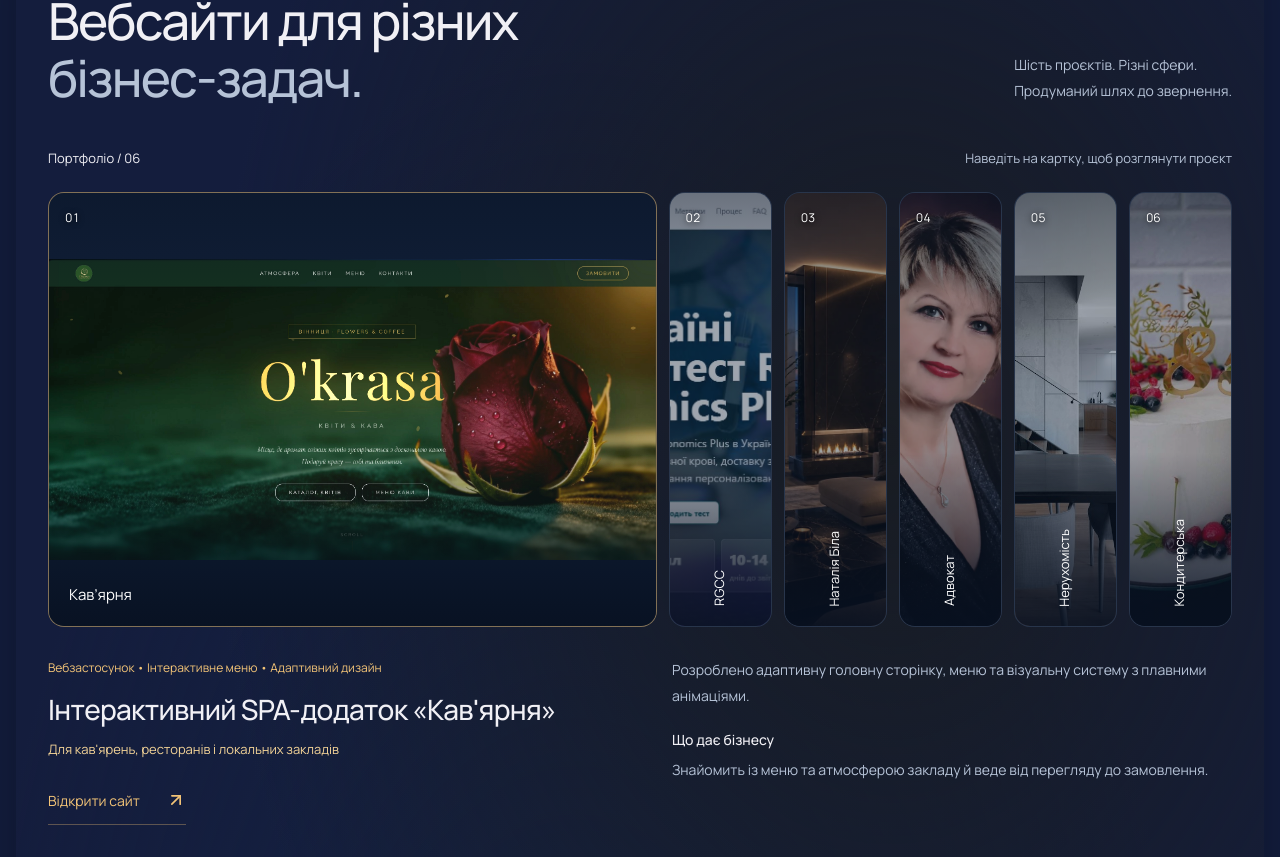
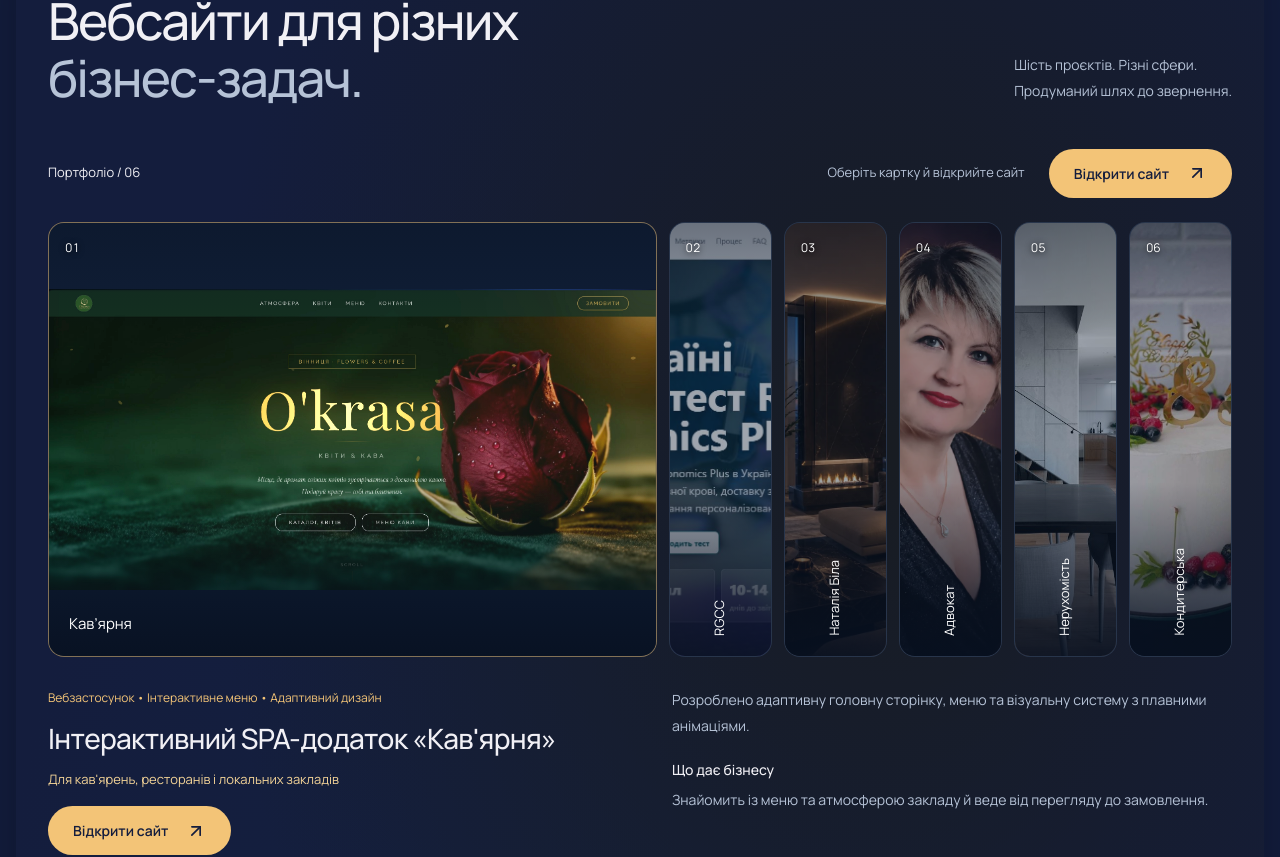
Before and after one commit to sobol07-design/portfolio, a React (Vite) app: page / in a window 1280 px wide. Shown: the part 914-1771 px from the top of the page. Built offline with nearby package versions, Linux system fonts and the light colour scheme.

Commit message:
Make portfolio project links prominent on desktop and mobile

```diff
--- a/src/components/ExpandedProjects.tsx
+++ b/src/components/ExpandedProjects.tsx
@@ -10,7 +10,18 @@ export function ExpandedProjects() {
     <div className="expanded-projects">
       <div className="expanded-toolbar">
         <span>Портфоліо / {String(projects.length).padStart(2, "0")}</span>
-        <span>Наведіть на картку, щоб розглянути проєкт</span>
+        <div className="expanded-toolbar-actions">
+          <span>Оберіть картку й відкрийте сайт</span>
+          <a
+            className="project-open-button"
+            href={project.link}
+            target="_blank"
+            rel="noreferrer"
+            aria-label={`Відкрити сайт: ${project.title}`}
+          >
+            Відкрити сайт <ArrowUpRight size={20} aria-hidden="true" />
+          </a>
+        </div>
       </div>
       <div className="expanded-rail" role="group" aria-label="Виберіть проєкт">
         {projects.map((item, index) => (
--- a/src/index.css
+++ b/src/index.css
@@ -1130,3 +1130,46 @@ body {
     transform: translateZ(86px) translateY(8px);
   }
 }
+
+/* Clear project actions on both the desktop rail and touch carousel. */
+.project-open-button,
+.expanded-description .expanded-visit,
+.project-body .project-link {
+  display: inline-flex;
+  align-items: center;
+  justify-content: center;
+  gap: 18px;
+  min-height: 48px;
+  padding: 13px 24px;
+  border: 1px solid transparent;
+  border-radius: 999px;
+  background: var(--accent);
+  color: #141d3d;
+  font-size: 14px;
+  font-weight: 600;
+  line-height: 1.5;
+  text-decoration: none;
+  transition: background 180ms ease, color 180ms ease;
+}
+.project-body .project-link {
+  display: flex;
+  width: 100%;
+  margin-top: 14px;
+}
+.project-open-button:hover,
+.expanded-description .expanded-visit:hover,
+.project-body .project-link:hover {
+  background: #ffdda4;
+  color: #141d3d;
+}
+.expanded-toolbar { align-items: center; }
+.expanded-toolbar-actions { display: flex; align-items: center; gap: 24px; }
+.expanded-toolbar-actions > span { color: var(--muted); }
+@media (max-width: 1150px) {
+  .expanded-toolbar-actions > span { display: none; }
+}
+@media (prefers-reduced-motion: reduce) {
+  .project-open-button,
+  .expanded-description .expanded-visit,
+  .project-body .project-link { transition: none; }
+}
```
Also changed, not shown: 1 other file (tests, documents, lock files or other folders).
